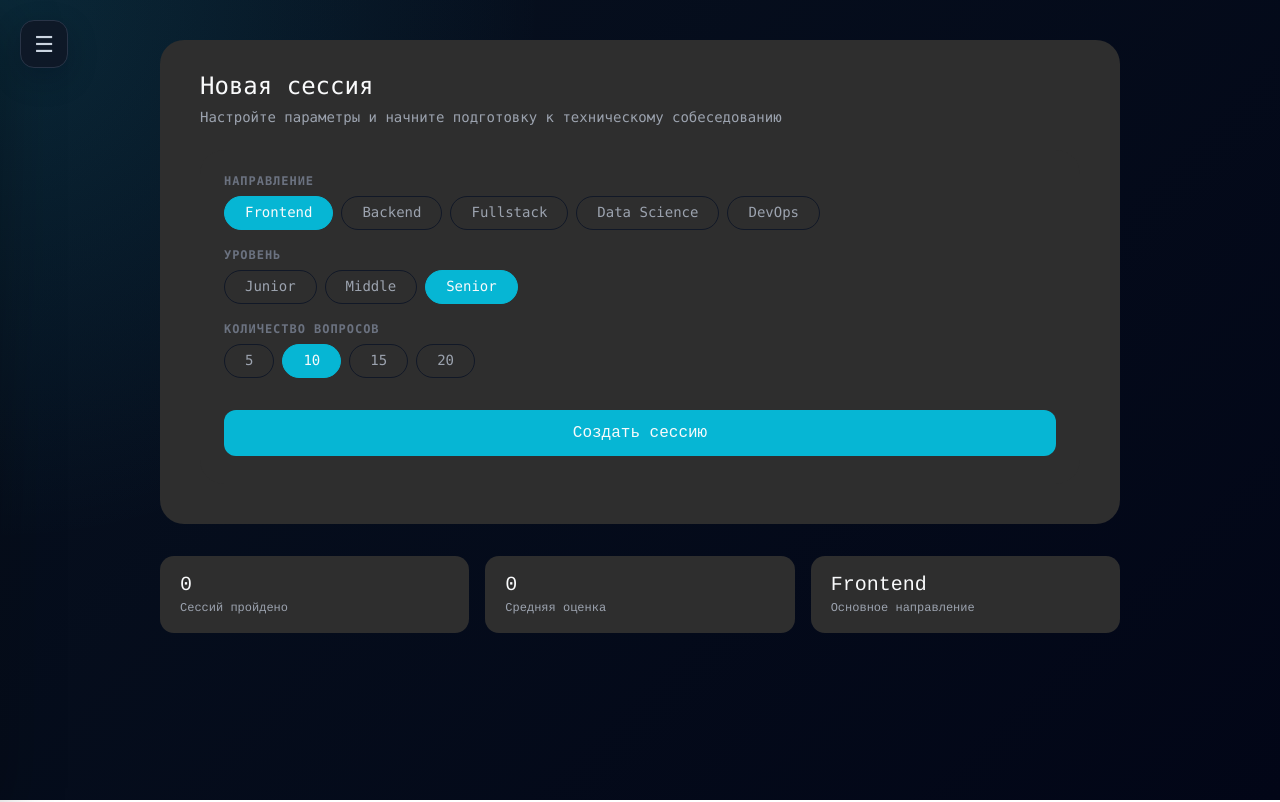
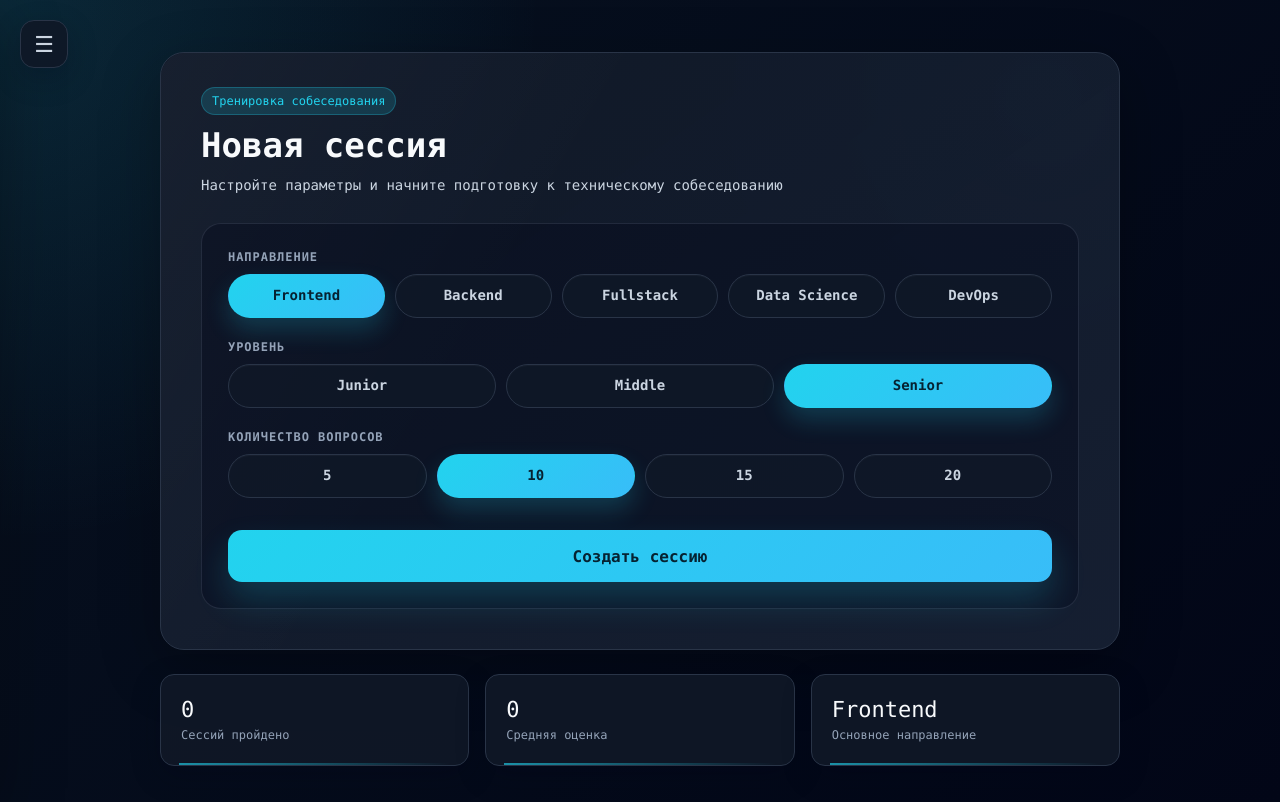
Before and after one commit to IpatovIgor/Three_boxes_of_beer, a plain HTML site: page Website layout/main/MainPage.html in a window 1280 px wide. Drawn offline with Linux system fonts and the light colour scheme.

Commit message:
Тестовый визуал главной страницы

```diff
--- a/Website layout/main/MainPage.html
+++ b/Website layout/main/MainPage.html
@@ -1,5 +1,5 @@
 <!DOCTYPE html>
-<html lang="en">
+<html lang="ru">
 <head>
     <meta charset="UTF-8">
     <meta name="viewport" content="width=device-width, initial-scale=1.0">
@@ -7,9 +7,9 @@
     <link rel="stylesheet" href="styles.css">
 </head>
 <body>
-<button class="menu-toggle" id="menuToggle">☰</button>
+<button class="menu-toggle" id="menuToggle" type="button" aria-label="Открыть меню">☰</button>
 
-<nav class="menu" id="sideMenu">
+<nav class="menu" id="sideMenu" aria-label="Основная навигация">
     <ul>
         <li class="menu-item active" data-href="MainPage.html">На главную</li>
         <li class="menu-item" data-href="../sessions/Sessions.html">Сессии</li>
@@ -19,9 +19,10 @@
 <div class="menu-overlay" id="menuOverlay"></div>
 
 <main class="page">
-    <section class="session-card">
-        <h1>Новая сессия</h1>
-        <p>Настройте параметры и начните подготовку к техническому собеседованию</p>
+    <section class="session-card" aria-labelledby="session-title">
+        <p class="session-card__eyebrow">Тренировка собеседования</p>
+        <h1 id="session-title">Новая сессия</h1>
+        <p class="session-card__lead">Настройте параметры и начните подготовку к техническому собеседованию</p>
         <section class="panel">
             <form id="session-form" action="/create-session" method="POST">
                 <h2>Направление</h2>
@@ -89,16 +90,16 @@
         </section>
     </section>
 
-    <section class="statistic">
-        <div class="session-count-stat">
+    <section class="statistic" aria-label="Статистика подготовки">
+        <div class="stat-card session-count-stat">
             <p class="num">20</p>
             <p class="str">Сессий пройдено</p>
         </div>
-        <div class="session-assessment-stat">
+        <div class="stat-card session-assessment-stat">
             <p class="num">7.8</p>
             <p class="str">Средняя оценка</p>
         </div>
-        <div class="frequent-stat">
+        <div class="stat-card frequent-stat">
             <p class="num">Frontend</p>
             <p class="str">Основное направление</p>
         </div>
--- a/Website layout/main/styles.css
+++ b/Website layout/main/styles.css
@@ -40,6 +40,7 @@
 body {
     margin: 0;
     min-height: 100vh;
+    overflow-x: hidden;
     background:
         radial-gradient(circle at top left, rgba(34, 211, 238, 0.12), transparent 34rem),
         linear-gradient(135deg, var(--color-bg), var(--color-bg-deep));
@@ -70,48 +71,89 @@ textarea:focus-visible,
     display: flex;
     flex-direction: column;
     align-items: center;
-    padding: 40px 24px 32px;
-    gap: 32px;
+    padding: 52px 24px 36px;
+    gap: var(--space-lg);
     box-sizing: border-box;
 }
 
 .session-card {
     width: 100%;
     max-width: 960px;
-    color: #9ca3af;
-    background-color: #2E2E2E;
-    border-radius: 24px;
-    padding: 32px 40px 40px;
+    min-width: 0;
+    color: var(--color-muted);
+    background:
+        linear-gradient(145deg, rgba(16, 24, 39, 0.96), rgba(23, 32, 51, 0.92)),
+        radial-gradient(circle at 92% 8%, rgba(34, 211, 238, 0.18), transparent 20rem);
+    border: 1px solid var(--color-border);
+    border-radius: var(--radius-lg);
+    padding: 34px 40px 40px;
     box-sizing: border-box;
+    box-shadow: var(--shadow-card);
+    position: relative;
+    overflow: hidden;
+}
+
+.session-card::before {
+    content: "";
+    position: absolute;
+    inset: 0;
+    pointer-events: none;
+    border-radius: inherit;
+    background: linear-gradient(120deg, rgba(255, 255, 255, 0.08), transparent 38%);
+    opacity: 0.42;
+}
+
+.session-card > * {
+    position: relative;
+}
+
+.session-card__eyebrow {
+    display: inline-flex;
+    align-items: center;
+    gap: var(--space-xs);
+    margin: 0 0 12px;
+    padding: 6px 10px;
+    border: 1px solid rgba(34, 211, 238, 0.26);
+    border-radius: 999px;
+    background: var(--color-primary-soft);
+    color: var(--color-primary);
+    font-size: 12px;
+    line-height: 1.2;
 }
 
 .session-card h1 {
-    font-size: 24px;
-    font-weight: 500;
-    color: #f9fafb;
-    margin: 0 0 10px 0;
+    font-size: 34px;
+    line-height: 1.12;
+    font-weight: 700;
+    color: var(--color-text);
+    margin: 0 0 var(--space-sm) 0;
 }
 
-.session-card p {
+.session-card__lead {
+    max-width: 660px;
     font-size: 14px;
-    font-weight: normal;
-    color: #9ca3af;
-    margin: 0 0 24px 0;
+    line-height: 1.7;
+    font-weight: 400;
+    color: var(--color-text-soft);
+    margin: 0 0 var(--space-lg) 0;
+    overflow-wrap: anywhere;
 }
 
 .panel {
-    background-color: #2E2E2E;
-    border-radius: 24px;
-    padding: 24px 24px 28px;
+    background-color: rgba(2, 6, 23, 0.32);
+    border: 1px solid rgba(148, 163, 184, 0.16);
+    border-radius: calc(var(--radius-lg) - 4px);
+    padding: 26px;
     box-sizing: border-box;
+    min-width: 0;
 }
 
 .panel h2 {
     font-size: 12px;
     text-transform: uppercase;
     letter-spacing: 0.08em;
-    color: #6b7280;
-    margin: 18px 0 8px 0;
+    color: var(--color-muted);
+    margin: 22px 0 10px 0;
 }
 
 .panel h2:first-of-type {
@@ -121,100 +163,148 @@ textarea:focus-visible,
 .div-group,
 .level-group,
 .count-group {
-    display: flex;
-    flex-wrap: wrap;
-    gap: 8px;
+    display: grid;
+    grid-template-columns: repeat(auto-fit, minmax(132px, 1fr));
+    gap: var(--space-sm);
+}
+
+.count-group {
+    grid-template-columns: repeat(auto-fit, minmax(72px, 1fr));
 }
 
 .dir-option input,
 .level-option input,
 .count-option input {
-    display: none;
+    position: absolute;
+    width: 1px;
+    height: 1px;
+    overflow: hidden;
+    clip: rect(0 0 0 0);
+    white-space: nowrap;
 }
 
 .dir-option span,
 .level-option span,
 .count-option span {
-    display: inline-block;
-    padding: 8px 20px;
-    background: #2E2E2E;
-    color: #9ca3af;
+    display: flex;
+    align-items: center;
+    justify-content: center;
+    min-height: 44px;
+    padding: 10px 18px;
+    background: rgba(16, 24, 39, 0.8);
+    color: var(--color-text-soft);
     font-size: 14px;
-    font-weight: normal;
+    line-height: 1.2;
+    font-weight: 600;
     border-radius: 999px;
     cursor: pointer;
-    transition: all 0.15s ease;
-    border: 1px solid #111827;
+    transition: background-color var(--transition-fast), border-color var(--transition-fast), color var(--transition-fast), transform var(--transition-fast), box-shadow var(--transition-fast);
+    border: 1px solid var(--color-border);
+    box-shadow: inset 0 1px 0 rgba(255, 255, 255, 0.03);
 }
 
 .dir-option span:hover,
 .level-option span:hover,
 .count-option span:hover {
-    background: #1e293b;
-    color: #f9fafb;
+    background: var(--color-surface-raised);
+    color: var(--color-text);
+    border-color: var(--color-border-strong);
+    transform: translateY(-1px);
+}
+
+.dir-option input:focus-visible + span,
+.level-option input:focus-visible + span,
+.count-option input:focus-visible + span {
+    outline: 3px solid rgba(34, 211, 238, 0.36);
+    outline-offset: 3px;
 }
 
 .dir-option input:checked + span,
 .level-option input:checked + span,
 .count-option input:checked + span {
-    background: #06b6d4;
-    color: #f9fafb;
-    border-color: #06b6d4;
+    background: linear-gradient(135deg, var(--color-primary), #38bdf8);
+    color: #062231;
+    border-color: transparent;
+    box-shadow: 0 12px 24px rgba(34, 211, 238, 0.2);
 }
 
 .panel button {
-    margin-top: 32px;
+    margin-top: var(--space-xl);
     width: 100%;
-    padding: 14px 0;
-    border-radius: 12px;
+    min-height: 52px;
+    padding: 14px 20px;
+    border-radius: var(--radius-md);
     border: none;
-    background-color: #06b6d4;
-    font-family: 'JetBrains Mono', monospace;
+    background: linear-gradient(135deg, var(--color-primary), #38bdf8);
+    font-family: var(--font-main);
     font-size: 16px;
-    font-weight: 500;
-    color: #f9fafb;
+    font-weight: 700;
+    color: #062231;
     cursor: pointer;
-    transition: background-color 0.15s ease;
+    box-shadow: 0 18px 34px rgba(34, 211, 238, 0.2);
+    transition: transform var(--transition-fast), box-shadow var(--transition-fast), filter var(--transition-fast);
 }
 
 .panel button:hover {
-    background-color: #0891b2;
+    filter: brightness(1.04);
+    transform: translateY(-1px);
+    box-shadow: 0 22px 40px rgba(34, 211, 238, 0.25);
+}
+
+.panel button:active {
+    transform: translateY(0);
 }
 
 .statistic {
     width: 100%;
     max-width: 960px;
-    font-family: 'JetBrains Mono', monospace;
-    color: #9ca3af;
+    min-width: 0;
+    font-family: var(--font-main);
+    color: var(--color-muted);
     display: grid;
-    grid-template-columns: repeat(3, 1fr);
-    gap: 16px;
+    grid-template-columns: repeat(3, minmax(0, 1fr));
+    gap: var(--space-md);
 }
 
-.statistic div {
-    border-radius: 14px;
-    background-color: #2E2E2E;
-    padding: 18px 20px;
-    min-height: 72px;
+.stat-card {
+    border-radius: var(--radius-md);
+    background: rgba(16, 24, 39, 0.88);
+    border: 1px solid var(--color-border);
+    padding: 20px;
+    min-height: 92px;
     display: flex;
     flex-direction: column;
     justify-content: center;
     box-sizing: border-box;
+    box-shadow: var(--shadow-soft);
+    position: relative;
+    overflow: hidden;
+}
+
+.stat-card::after {
+    content: "";
+    position: absolute;
+    inset: auto 18px 0;
+    height: 2px;
+    background: linear-gradient(90deg, var(--color-primary), transparent);
+    opacity: 0.65;
 }
 
 .statistic div .num {
-    font-size: 20px;
-    color: #f9fafb;
+    font-size: 22px;
+    line-height: 1.15;
+    color: var(--color-text);
     margin: 0 0 4px 0;
+    overflow-wrap: anywhere;
 }
 
 .statistic div .str {
     font-size: 12px;
-    color: #9ca3af;
+    line-height: 1.35;
+    color: var(--color-muted);
     margin: 0;
 }
 
-/* ===== БУРГЕР И БОКОВОЕ МЕНЮ ===== */
 .menu-toggle {
     position: fixed;
     top: 20px;
@@ -338,8 +428,50 @@ textarea:focus-visible,
 
 @media (max-width: 768px) {
     .page {
+        padding-top: 88px;
         padding-left: 70px;
         padding-right: 16px;
+    }
+
+    .session-card {
+        padding: 24px 18px 20px;
+    }
+
+    .session-card h1 {
+        font-size: 28px;
+    }
+
+    .panel {
+        padding: 18px;
+    }
+
+    .div-group,
+    .level-group,
+    .count-group {
+        grid-template-columns: 1fr;
+    }
+
+    .statistic {
+        grid-template-columns: 1fr;
+    }
+}
+
+@media (max-width: 520px) {
+    .page {
+        align-items: stretch;
+        padding-left: 16px;
+        padding-right: 16px;
+        overflow: hidden;
+    }
+
+    .session-card,
+    .statistic {
+        width: calc(100vw - 32px);
+        max-width: 100%;
+    }
+
+    .session-card__eyebrow {
+        max-width: 100%;
     }
 }
 
```
